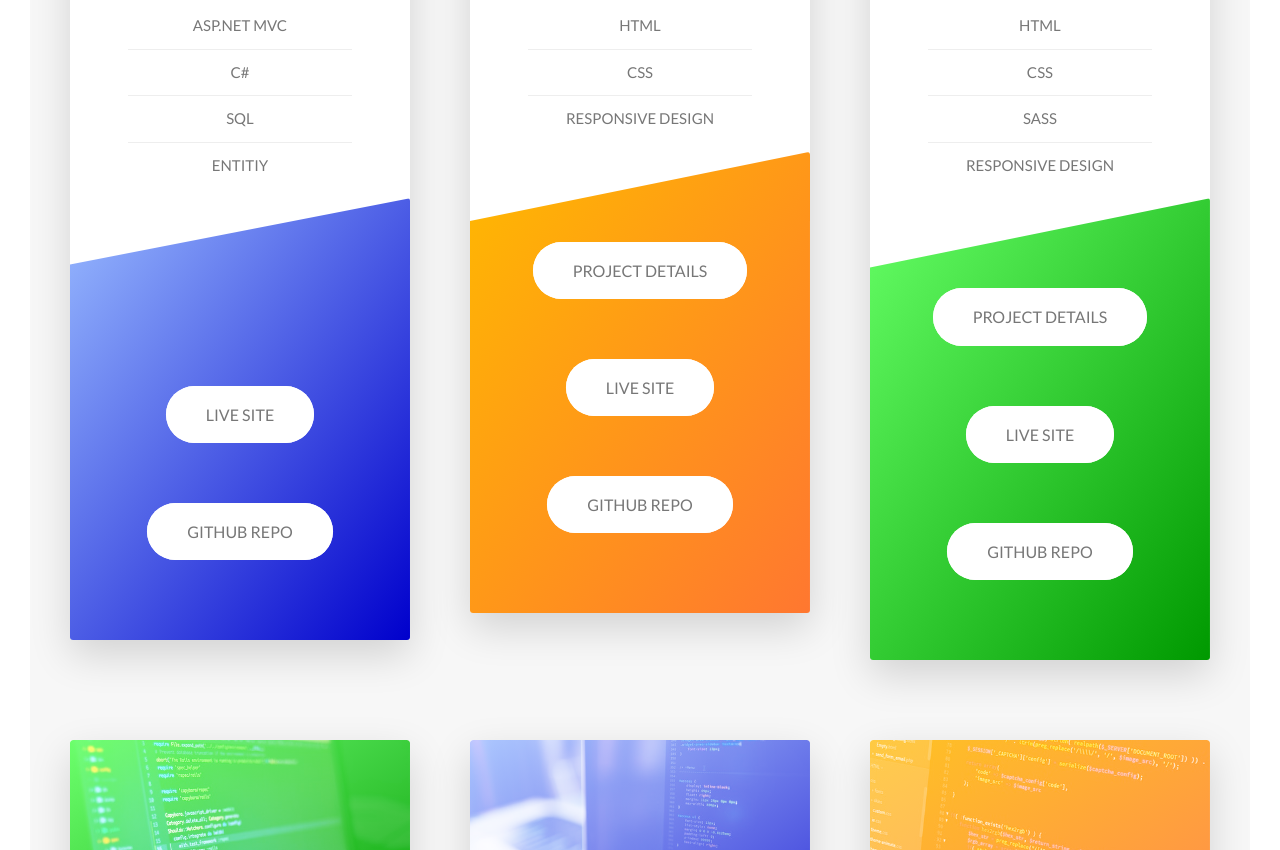
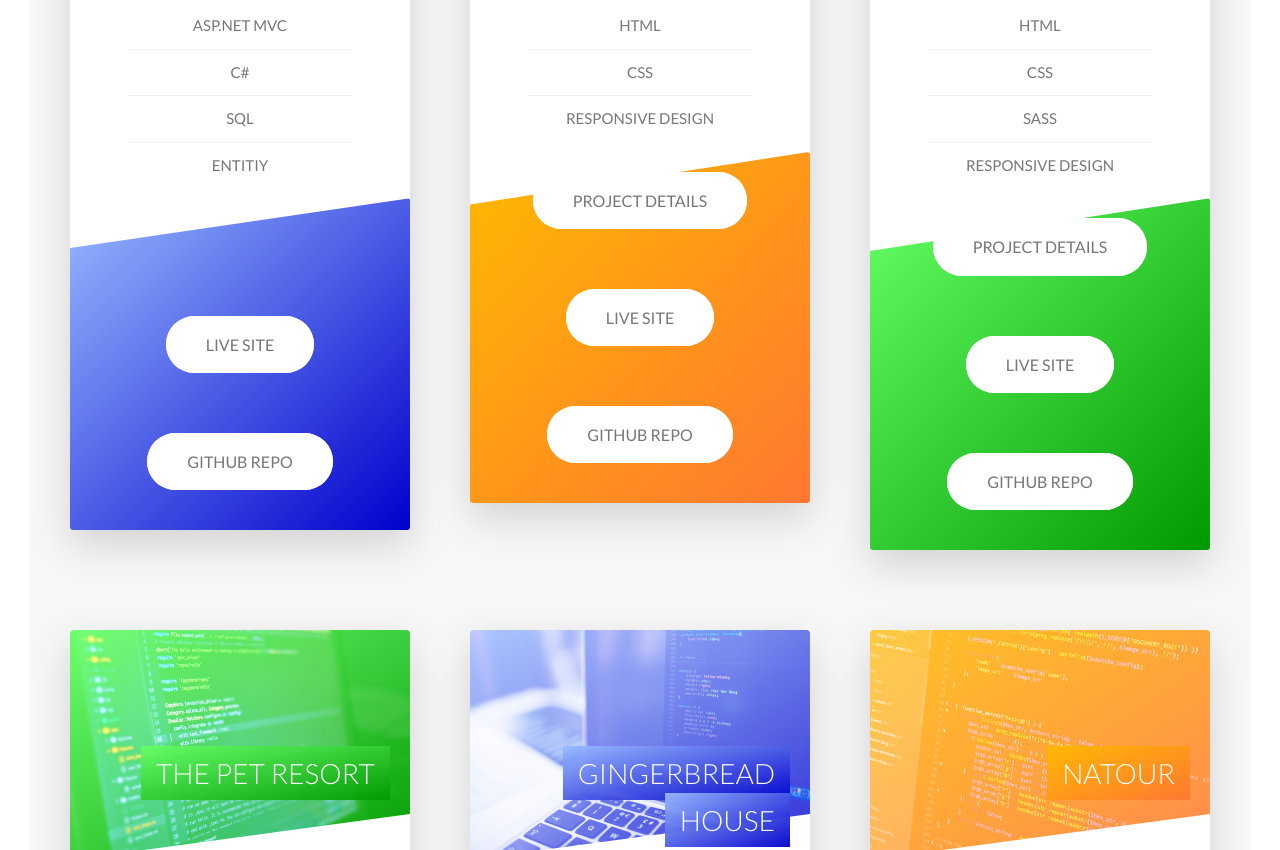
Before and after one commit to jlowellc/Portfolio-2020, a website: page index.html in a window 1280 px wide. Shown: the part 1933-2783 px from the top of the page. Drawn offline with nearby package versions, Linux system fonts and the light colour scheme.

Commit message:
Css changes

```diff
--- a/sass/components/_card.scss
+++ b/sass/components/_card.scss
@@ -199,7 +199,7 @@
 			left: 0;
 			transform: translate(0);
 			width: 100%;
-			padding: 7rem 4rem 4rem 4rem;
+			padding: 7rem 4rem -4rem 4rem;
 		}
 	}
 }
```
Also changed, not shown: css/style.comp.css, css/style.concat.css, css/style.css, css/style.prefix.css, dist/style.css.
